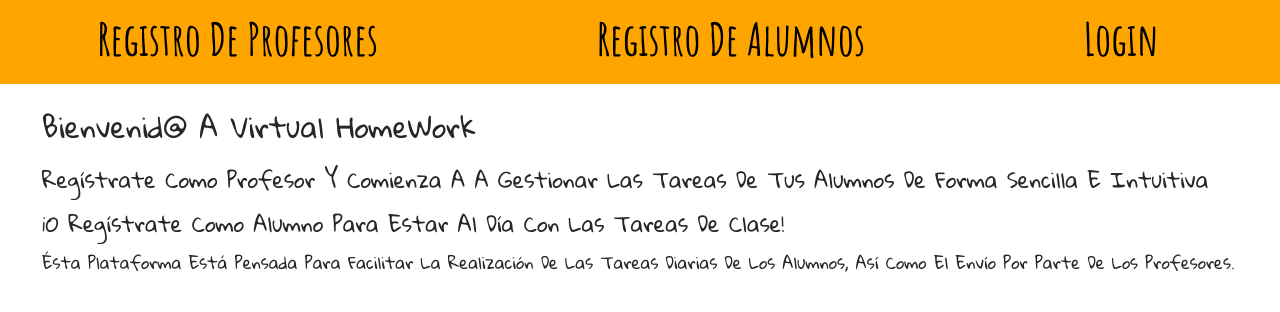
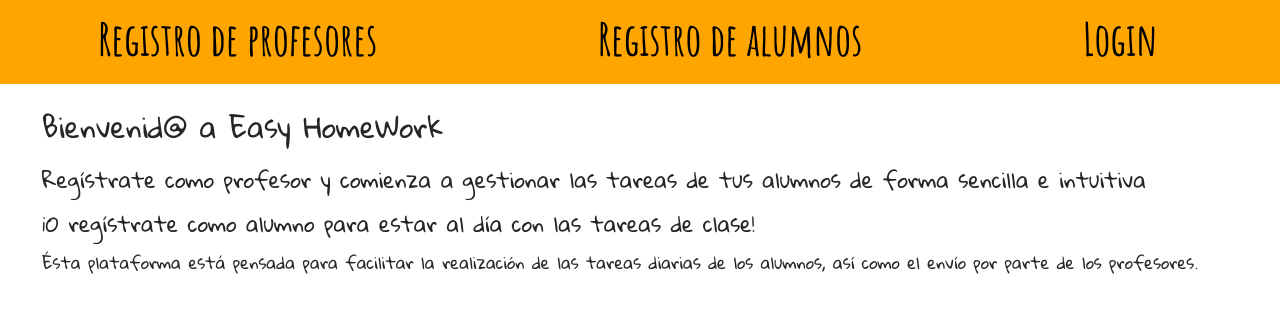
Before and after one commit to SantiagoRMJ/front_final, a React (Create React App) app: page / in a window 1280 px wide. Shown: the top 312 px of the page. Built offline with nearby package versions, Linux system fonts and the light colour scheme; a web font is replaced by a local one.

Commit message:
deploying

```diff
--- a/src/App.css
+++ b/src/App.css
@@ -1,5 +1,5 @@
 *{
-  text-transform: capitalize;
+  text-transform: initial;
 }
 
 .App {
--- a/src/components/CreateSheet/CreateSheet.js
+++ b/src/components/CreateSheet/CreateSheet.js
@@ -53,7 +53,10 @@
             console.log(error)
         }
   };
-
+  const logOut = () =>{
+    localStorage.clear();
+    history.push('/');
+  }
 
   return (
     <div className="create-form-container">
@@ -74,7 +77,7 @@
           <>
           <div className="nav-container">
 
-                 <Link className="link" to="/" onClick={()=> this.logOut()}>Cerrar sesion</Link>
+                 <Link className="link" to="/" onClick={()=> logOut()}>Cerrar sesion</Link>
             </div>
           <Form.Item>
           <p className="curso">Curso</p>
--- a/src/components/Home/Home.js
+++ b/src/components/Home/Home.js
@@ -15,8 +15,8 @@
                  <Link className="link" to="/login">Login</Link>
             </div>
             <div className="home-body">
-                <h1>Bienvenid@ a Virtual HomeWork</h1>
-                <h2>Regístrate como profesor y comienza a a gestionar las tareas de tus alumnos de forma sencilla e intuitiva </h2>
+                <h1>Bienvenid@ a Easy HomeWork</h1>
+                <h2>Regístrate como profesor y comienza a gestionar las tareas de tus alumnos de forma sencilla e intuitiva </h2>
                 <h2>¡O regístrate como alumno para estar al día con las tareas de clase!</h2>
                 <h3>
                     Ésta plataforma está pensada para facilitar la realización de las tareas diarias de los alumnos, así
--- a/src/components/SheetDetail/SheetDetail.js
+++ b/src/components/SheetDetail/SheetDetail.js
@@ -68,7 +68,7 @@
         return (
             <>
             <div className="nav-container">
-                    <Link className="link" to="/" onClick={()=> this.goBack()}>Atras</Link>
+                    <Link className="link" to="/alumno" onClick={()=> this.goBack()}>Atras</Link>
             </div>
 
             <div className="form-container">
```
Also changed, not shown: src/components/CreateSheet/CreateSheet.css (line endings or trailing spaces), 1 other file (tests, documents, lock files or other folders).
